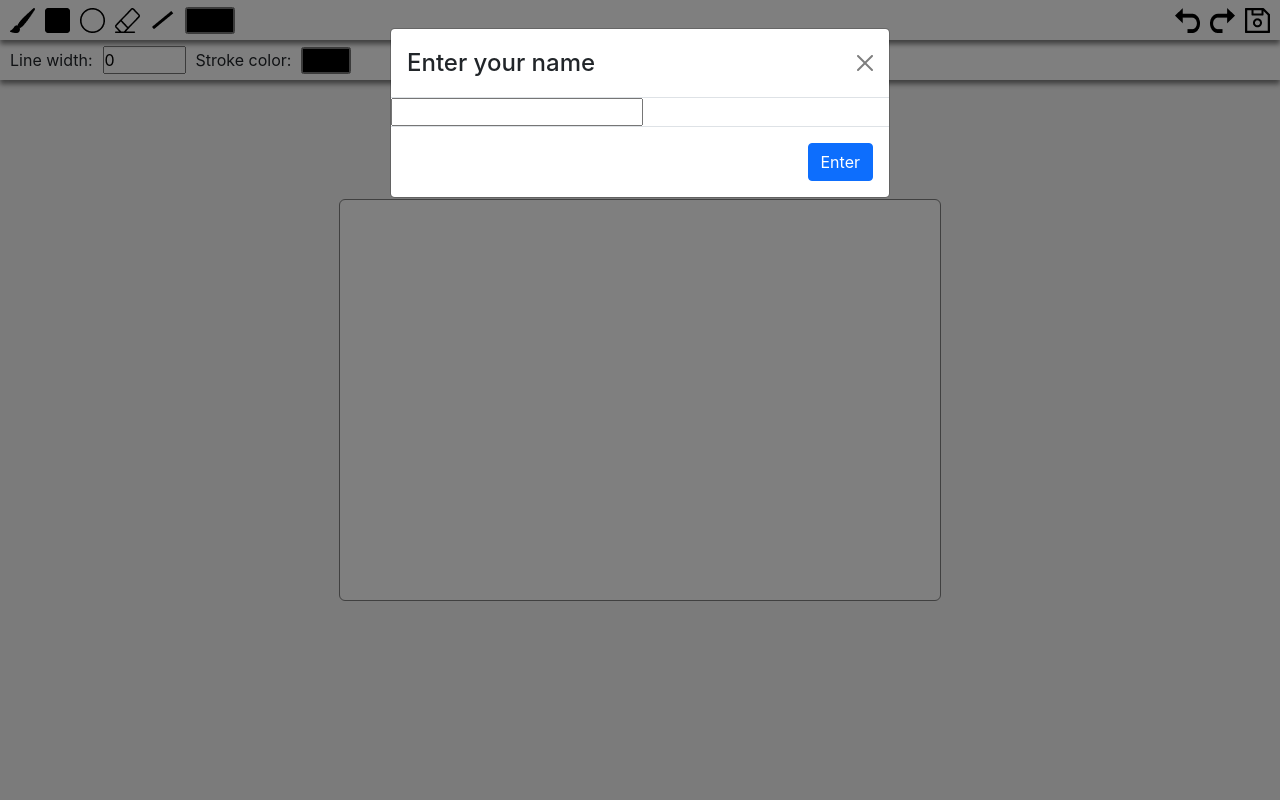
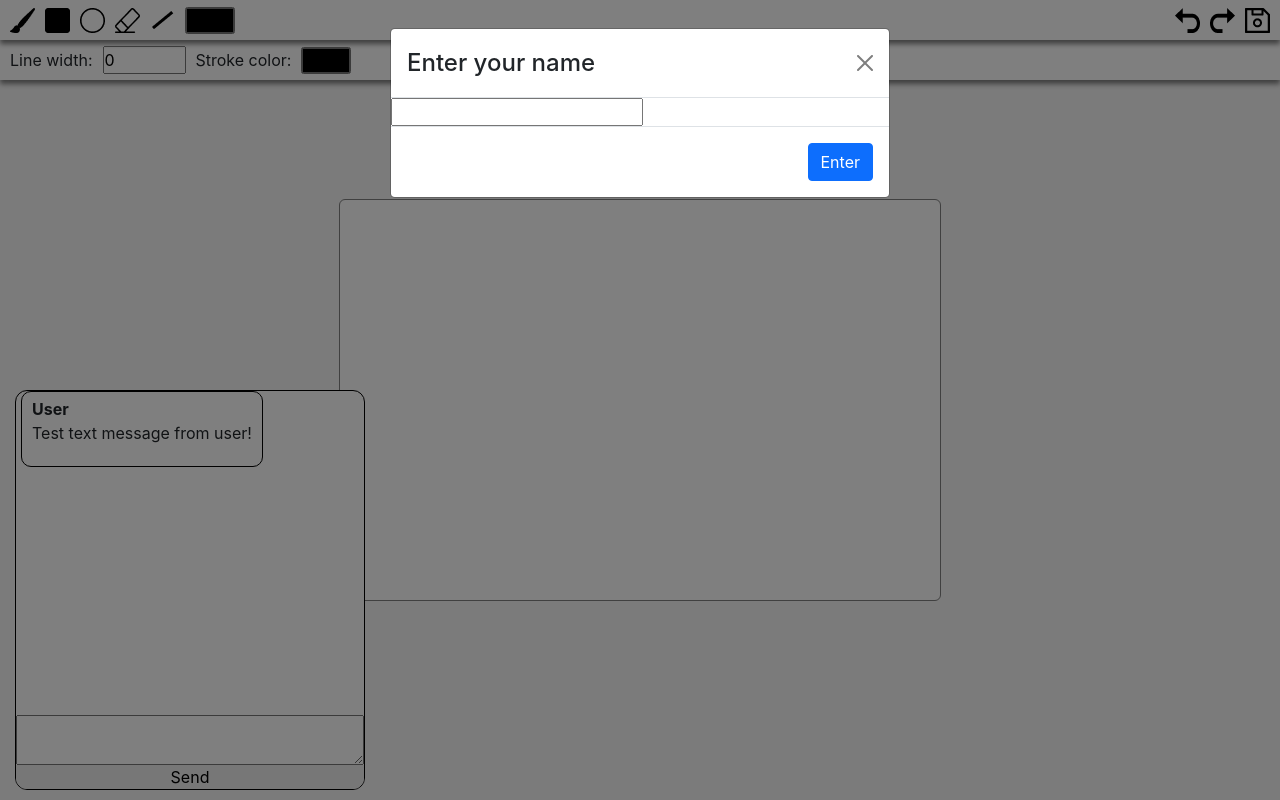
Before and after one commit to zaytsev-tech/painters_online, a React (Create React App) app in the folder client/: page /f17f93cbb3f8 in a window 1280 px wide. Built offline with nearby package versions, Linux system fonts and the light colour scheme; no server answers.

Commit message:
feat(chat): chat init on client

```diff
--- a/client/src/App.tsx
+++ b/client/src/App.tsx
@@ -1,6 +1,7 @@
 import React from "react";
 import "./App.css";
 import Canvas from "./components/canvas";
+import { ChatComponent } from "./components/chat";
 import SettingBar from "./components/setting-bar";
 import Toolbar from "./components/toolbar";
 import "./styles/app.scss";
@@ -11,6 +12,7 @@ function App() {
       <Toolbar />
       <SettingBar />
       <Canvas />
+      <ChatComponent />
     </div>
   );
 }
--- /dev/null
+++ b/client/src/components/chat-message.tsx
@@ -0,0 +1,16 @@
+import { FC } from "react";
+import "../styles/chat.scss";
+
+interface ChatMessageProps {
+  username: string;
+  text: string;
+}
+
+export const ChatMessage: FC<ChatMessageProps> = ({ username, text }) => {
+  return (
+    <div className="chat_message_item">
+      <span className="username_chat_message">{username}</span>
+      <p>{text}</p>
+    </div>
+  );
+};
--- /dev/null
+++ b/client/src/components/chat.tsx
@@ -0,0 +1,17 @@
+import { FC } from "react";
+import "../styles/chat.scss";
+import { ChatMessage } from "./chat-message";
+
+export const ChatComponent: FC = () => {
+  return (
+    <div className="chat">
+      <div className="chat_container">
+        <ChatMessage username="User" text="Test text message from user!" />
+        <div className="chat_bottom_input">
+          <textarea></textarea>
+          <button className="chat_bottom__button">Send</button>
+        </div>
+      </div>
+    </div>
+  );
+};
--- /dev/null
+++ b/client/src/styles/chat.scss
@@ -0,0 +1,52 @@
+.chat {
+  position: absolute;
+  bottom: 0;
+  margin: 0 15px 10px 15px;
+  width: 350px;
+  height: 50%;
+}
+
+.chat_container {
+  width: 100%;
+  height: 100%;
+  background-color: #fff;
+  border: 1px solid #000;
+  position: relative;
+  border-radius: 12px;
+  overflow: hidden;
+}
+
+.chat_bottom_input {
+  width: 100%;
+  position: absolute;
+  bottom: 0;
+  display: flex;
+  flex-direction: column;
+  z-index: 1;
+}
+
+.chat_message_item {
+  border: 1px solid #000;
+  padding: 5px 10px;
+  border-radius: 10px;
+  margin-left: 5px;
+  margin-bottom: 10px;
+  width: fit-content;
+  max-width: 80%;
+}
+
+.username_chat_message {
+  font-weight: 700;
+}
+
+.chat_bottom__button {
+  border: 0;
+
+  &:hover {
+    background-color: aquamarine;
+  }
+
+  &:active {
+    background-color: #00ad74e9;
+  }
+}
```
